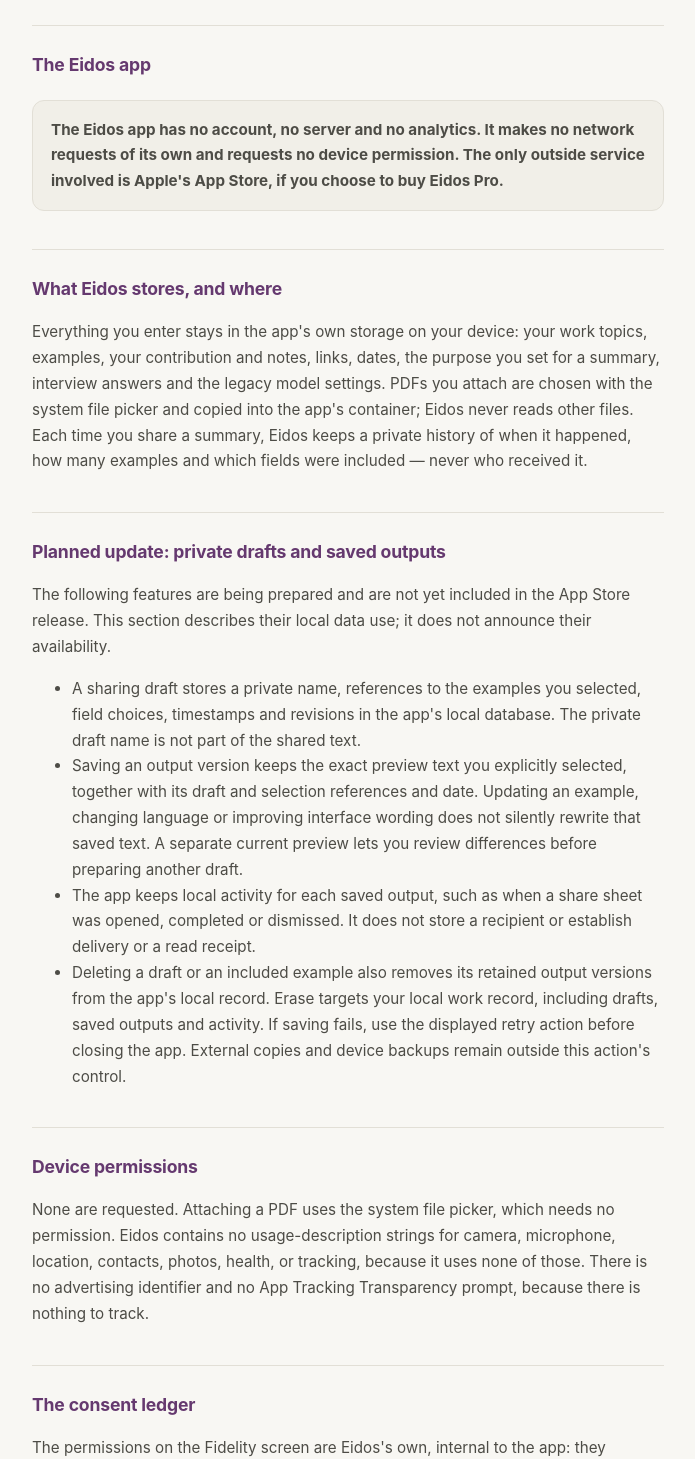
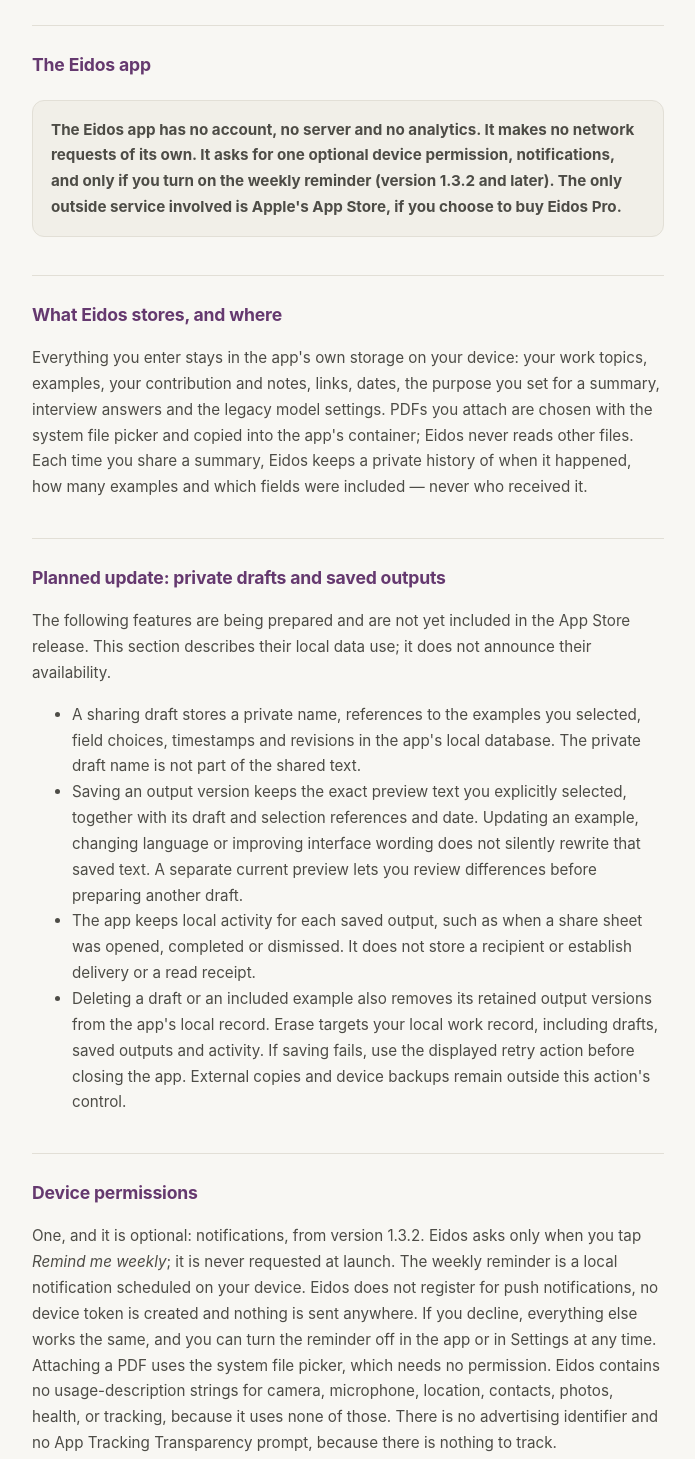
Before and after one commit to berkemd/norea, a plain HTML site: page eidos/privacy.html in a window 1280 px wide. Shown: the part 680-2139 px from the top of the page, without its empty margins (292-987 px from the left). Drawn offline with Linux system fonts and the light colour scheme.

Commit message:
site: yayin_1120_site8
Co-Authored-By: Claude Fable 5.2 <noreply@anthropic.com>
Claude-Session: https://claude.ai/code/session_01BoFeQ7QtZHerPveCXTP6VS

```diff
--- a/eidos/privacy.html
+++ b/eidos/privacy.html
@@ -170,7 +170,7 @@
 
       <h1>Eidos — Privacy Policy</h1>
       <p class="tag">
-        Last updated 31 October 2026. Separate sections cover the browser
+        Last updated 20 November 2026. Separate sections cover the browser
         worksheet, the released Eidos app, and a planned update clearly marked
         below.
       </p>
@@ -202,9 +202,11 @@
         <p>
           <strong
             >The Eidos app has no account, no server and no analytics. It makes
-            no network requests of its own and requests no device permission.
-            The only outside service involved is Apple's App Store, if you
-            choose to buy Eidos Pro.</strong
+            no network requests of its own. It asks for one optional device
+            permission, notifications, and only if you turn on the weekly
+            reminder (version 1.3.2 and later). The only outside service
+            involved is Apple's App Store, if you choose to buy Eidos
+            Pro.</strong
           >
         </p>
       </div>
@@ -258,7 +260,13 @@
 
       <h2>Device permissions</h2>
       <p>
-        None are requested. Attaching a PDF uses the system file picker, which
+        One, and it is optional: notifications, from version 1.3.2. Eidos asks
+        only when you tap <em>Remind me weekly</em>; it is never requested at
+        launch. The weekly reminder is a local notification scheduled on your
+        device. Eidos does not register for push notifications, no device token
+        is created and nothing is sent anywhere. If you decline, everything else
+        works the same, and you can turn the reminder off in the app or in
+        Settings at any time. Attaching a PDF uses the system file picker, which
         needs no permission. Eidos contains no usage-description strings for
         camera, microphone, location, contacts, photos, health, or tracking,
         because it uses none of those. There is no advertising identifier and no
```
Also changed, not shown: eidos/index.html (+1 -1 lines).
